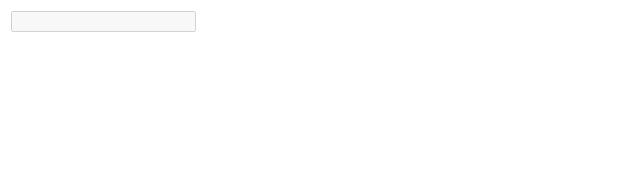
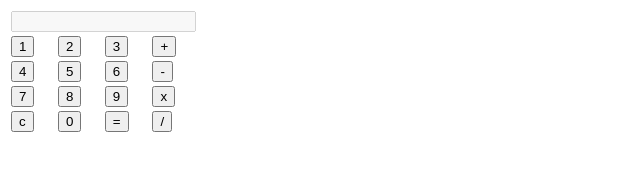
Before and after one commit to crucari/FCC-Advanced-Javascript-Calculator, a plain HTML site: page index.html in a window 1280 px wide. Shown: the whole page, without its empty margins (0-640 px from the left). Drawn offline with Linux system fonts and the light colour scheme.

Commit message:
second commit

```diff
--- a/index.html
+++ b/index.html
@@ -1,15 +1,39 @@
 <html>
-   <head></head>
+   <head>
    <body>
-      <form name=”calculator”>
+      <form name="calculator">
          <table>
-
             <tr>
-               <td>
+               <td colspan="4">
                   <input type="text" name="display" id="display" disabled>
                </td>
+            </tr>
+            <tr>
+               <td><input type="button" name="one" value="1" onclick="calculator.display.value += '1'"></td>
+               <td><input type="button" name="two" value="2" onclick="calculator.display.value += '2'"></td>
+               <td><input type="button" name="three" value="3" onclick="calculator.display.value += '3'"></td>
+               <td><input type="button" class="operator" name="plus" value="+" onclick="calculator.display.value += '+'"></td>
+            </tr>
+            <tr>
+               <td><input type="button" name="four" value="4" onclick="calculator.display.value += '4'"></td>
+               <td><input type="button" name="five" value="5" onclick="calculator.display.value += '5'"></td>
+               <td><input type="button" name="six" value="6" onclick="calculator.display.value += '6'"></td>
+               <td><input type="button" class="operator" name="minus" value="-" onclick="calculator.display.value += '-'"></td>
+            </tr>
+            <tr>
+               <td><input type="button" name="seven" value="7" onclick="calculator.display.value += '7'"></td>
+               <td><input type="button" name="eight" value="8" onclick="calculator.display.value += '8'"></td>
+               <td><input type="button" name="nine" value="9" onclick="calculator.display.value += '9'"></td>
+               <td><input type="button" class="operator" name="times" value="x" onclick="calculator.display.value += '*'"></td>
+            </tr>
+            <tr>
+               <td><input type="button" id="clear" name="clear" value="c" onclick="calculator.display.value = ''"></td>
+               <td><input type="button" name="zero" value="0" onclick="calculator.display.value += '0'"></td>
+               <td><input type="button" name="doit" value="=" onclick="calculator.display.value = eval(calculator.display.value)"></td>
+               <td><input type="button" class="operator" name="div" value="/" onclick="calculator.display.value += '/'"></td>
             </tr>
          </table>
       </form>
    </body>
+   </head>
 </html>
```
